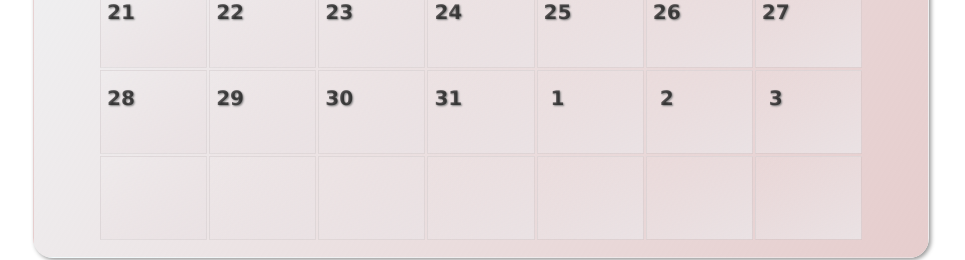
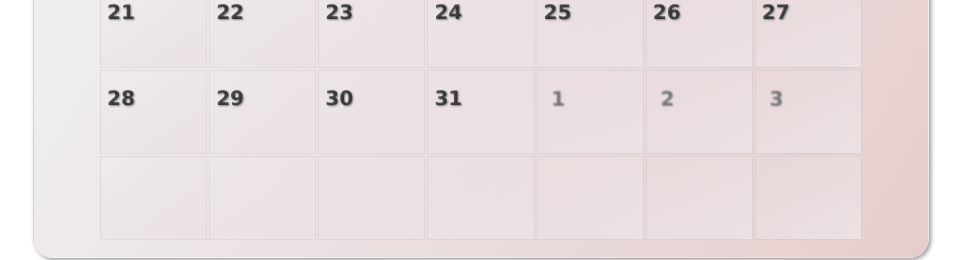
Before and after one commit to minsun0714/Diet_Diary_App, a React (Create React App) app: page / in a window 1280 px wide. Shown: the part 600-860 px from the top of the page, without its empty margins (159-1124 px from the left). Built offline with nearby package versions, Linux system fonts and the light colour scheme.

Commit message:
🎨 다음달 날짜 흐린 색으로 변경

```diff
--- a/src/components/Dates.tsx
+++ b/src/components/Dates.tsx
@@ -108,7 +108,12 @@ function Dates({ year, month }: DatesProps) {
         <EachDate
           key={now + j}
           today={today}
-          row={{ week: i, lastWeek: daysOfThisMonth.length - 1 }}
+          row={{
+            week: i,
+            lastWeek: daysOfThisMonth.findIndex(
+              (week, index) => index !== 0 && week.includes(1)
+            ),
+          }}
           day={j}
         >
           {date ? date : null}
```
